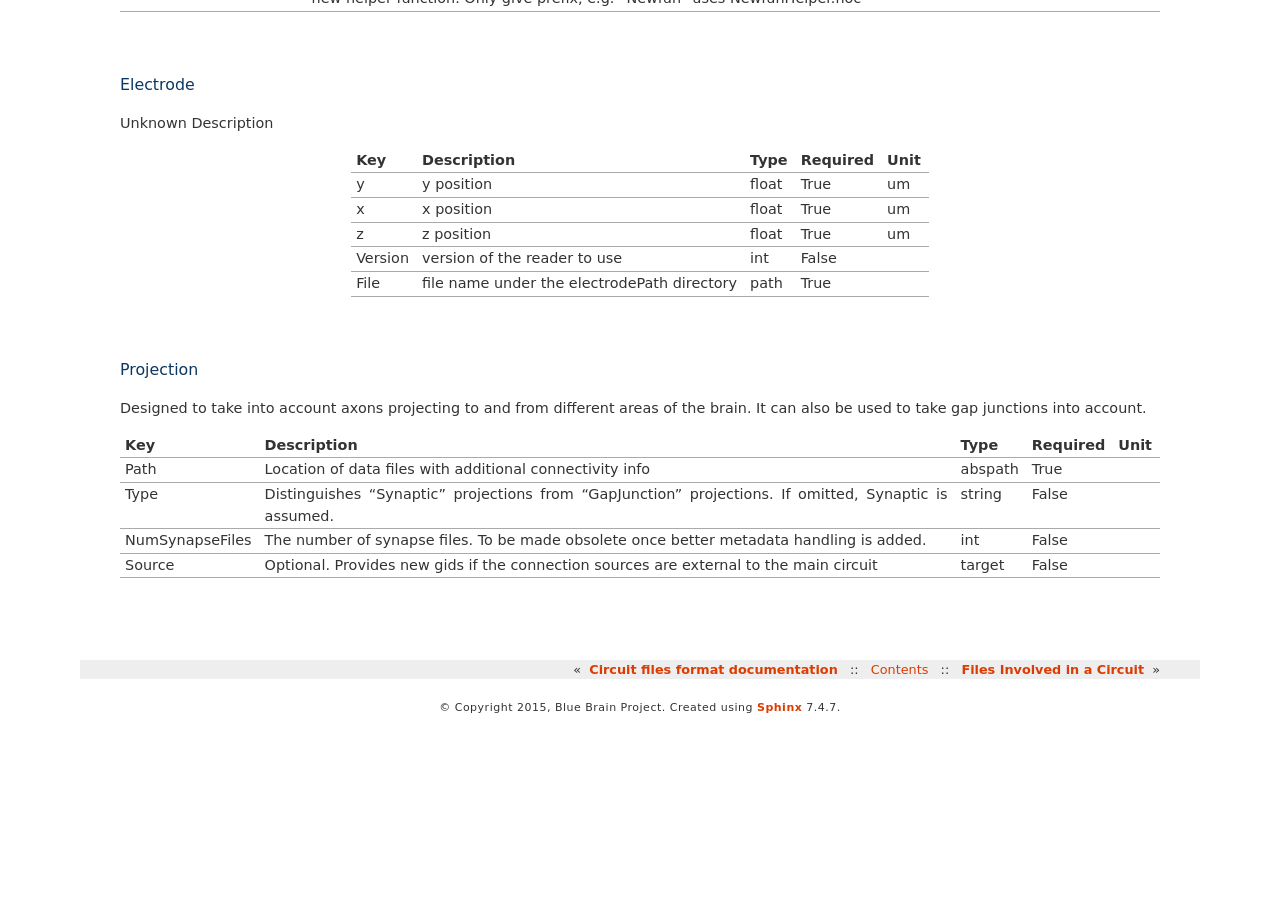
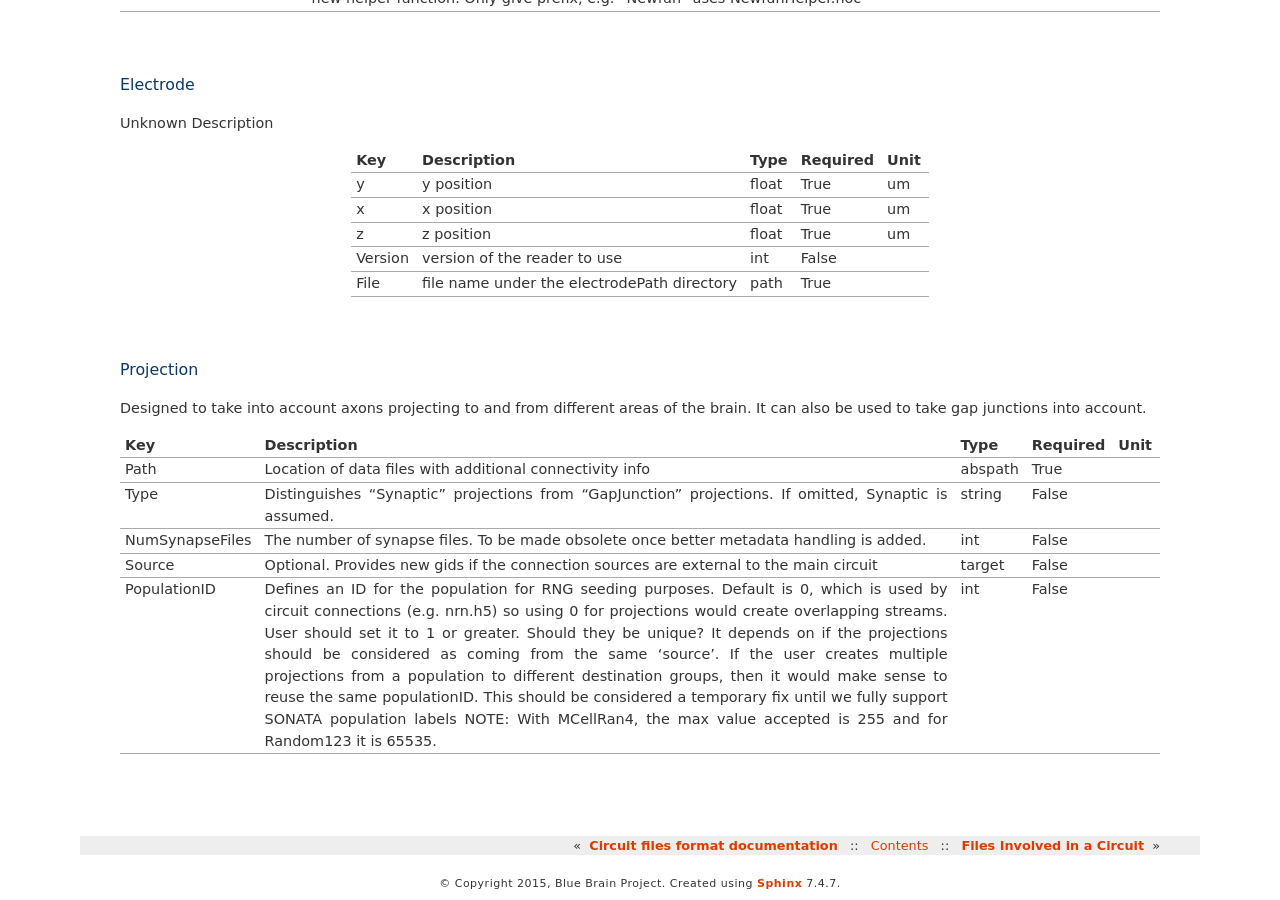
Before and after one commit to BlueBrain/sonata-extension, a Sphinx documentation site: the page built from source/blueconfig.rst, in a window 1280 px wide and 900 px high, scrolled down 6827 px. Built offline with Sphinx 7.4.7, drawn with Linux system fonts in a browser that asks for light colours; before the commit the page ends 7551 px from its top, so only the background shows below that.

Commit message:
Document PopulationID and fix stim current unit
Change-Id: I105e12ca163c6ea557f5483295e5936a4ba058b9

```diff
--- a/source/blueconfig.rst
+++ b/source/blueconfig.rst
@@ -1007,3 +1007,17 @@ Neurodamus `here. <https://bbpcode.epfl.ch/browse/code/sim/neurodamus/bbp/tree/l
         :description:
          Optional. Provides new gids if the connection sources are external to
          the main circuit
+
+    .. blueconfig_value:: PopulationID
+        :type: int
+        :required: False
+        :unit:
+        :description:
+         Defines an ID for the population for RNG seeding purposes.
+         Default is 0, which is used by circuit connections (e.g. nrn.h5) so using 0 for projections
+         would create overlapping streams. User should set it to 1 or greater.
+         Should they be unique?  It depends on if the projections should be considered as coming
+         from the same 'source'. If the user creates multiple projections from a population to
+         different destination groups, then it would make sense to reuse the same populationID.
+         This should be considered a temporary fix until we fully support SONATA population labels
+         NOTE: With MCellRan4, the max value accepted is 255 and for Random123 it is 65535.
```
Also changed, not shown: other parts of source/blueconfig.rst (+3 -3 lines).
